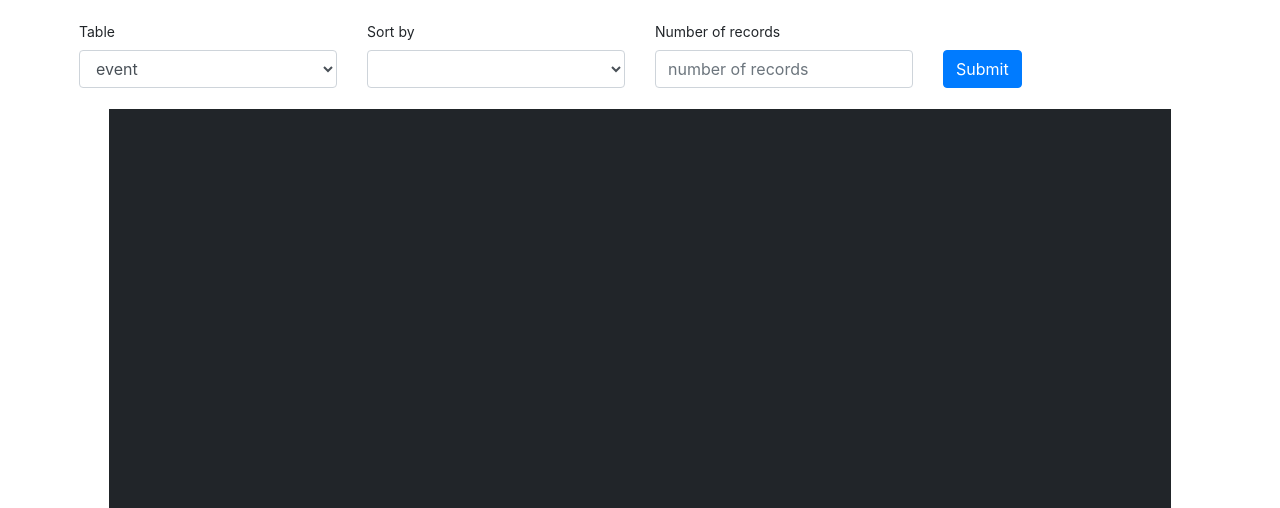
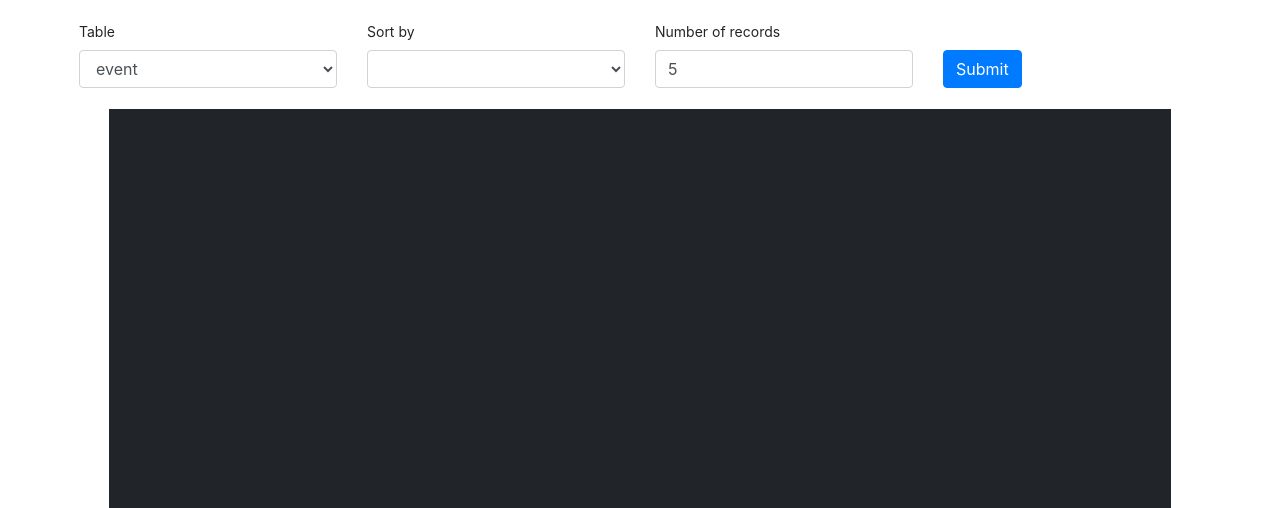
Before and after one commit to usuallyunusual/The-Explorer, a Flask app: page /viewdata in a window 1280 px wide; the page is wider, and only the part inside the window is pictured. Shown: the part 80-588 px from the top of that part. Run offline with Flask 2, Linux system fonts and the light colour scheme; lists and menus that the app fills with data are empty; some libraries are stand-ins or nearby versions.

Commit message:
tiny change

```diff
--- a/templates/view_data.html
+++ b/templates/view_data.html
@@ -57,9 +57,7 @@ var sortBy = e.options[e.selectedIndex].text;
 
 
  var e = document.getElementById("numberOfRec").value;
- if(e == 0){
- e=5;
-}
+
 
   	$.ajax({
 						url: "{{ url_for('getrows') }}",
@@ -147,7 +145,7 @@ var sortBy = e.options[e.selectedIndex].text;
         <div class="col-sm-3">
         	      <label for="inputState">Number of records</label>
 
-    <input type="number" class="form-control" id="numberOfRec" aria-describedby="emailHelp" placeholder="number of records">
+    <input type="number" value="5" class="form-control" id="numberOfRec" aria-describedby="emailHelp" placeholder="number of records">
 		</div>
 
         <div  style="margin-top: 29px" class="col-sm-3">
```
